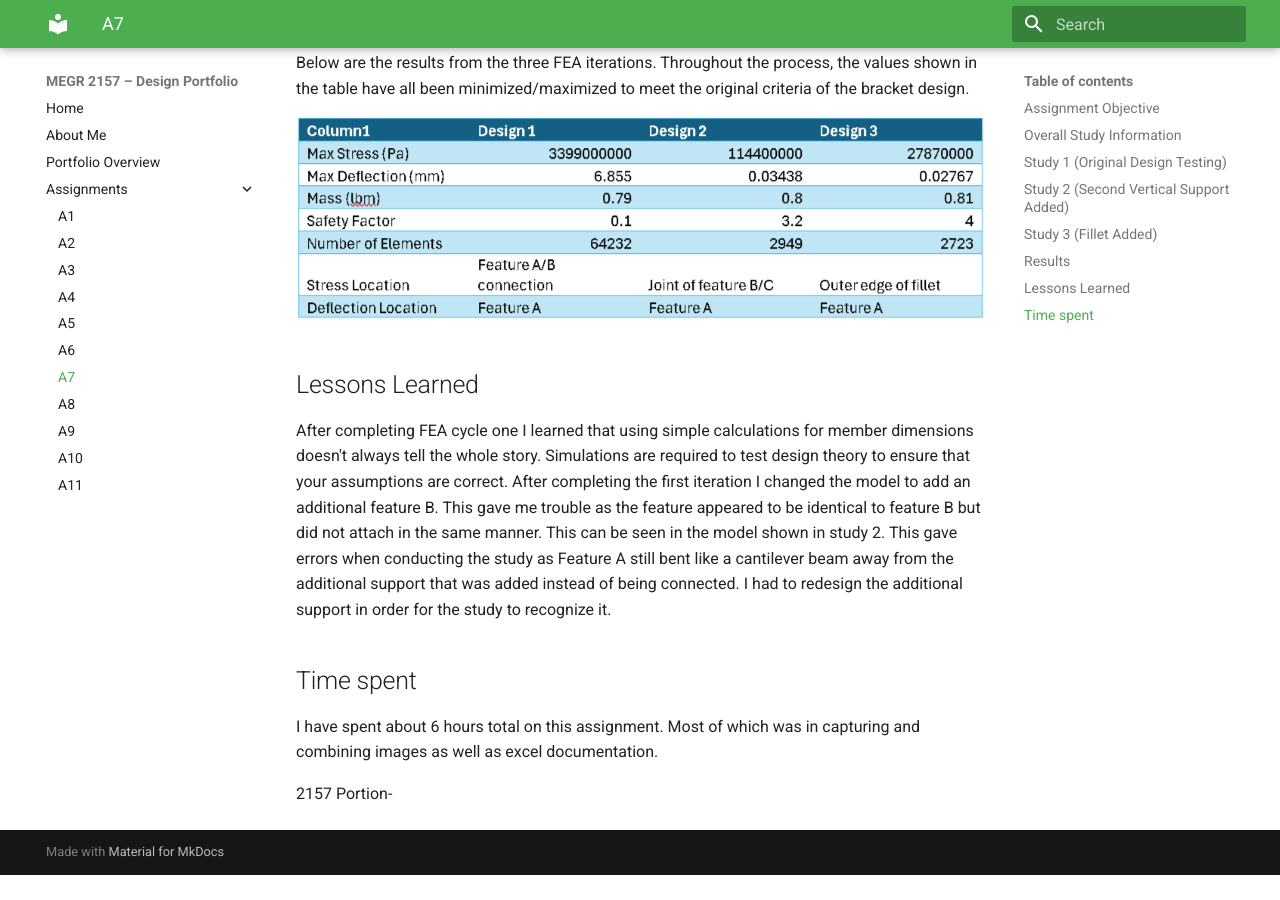
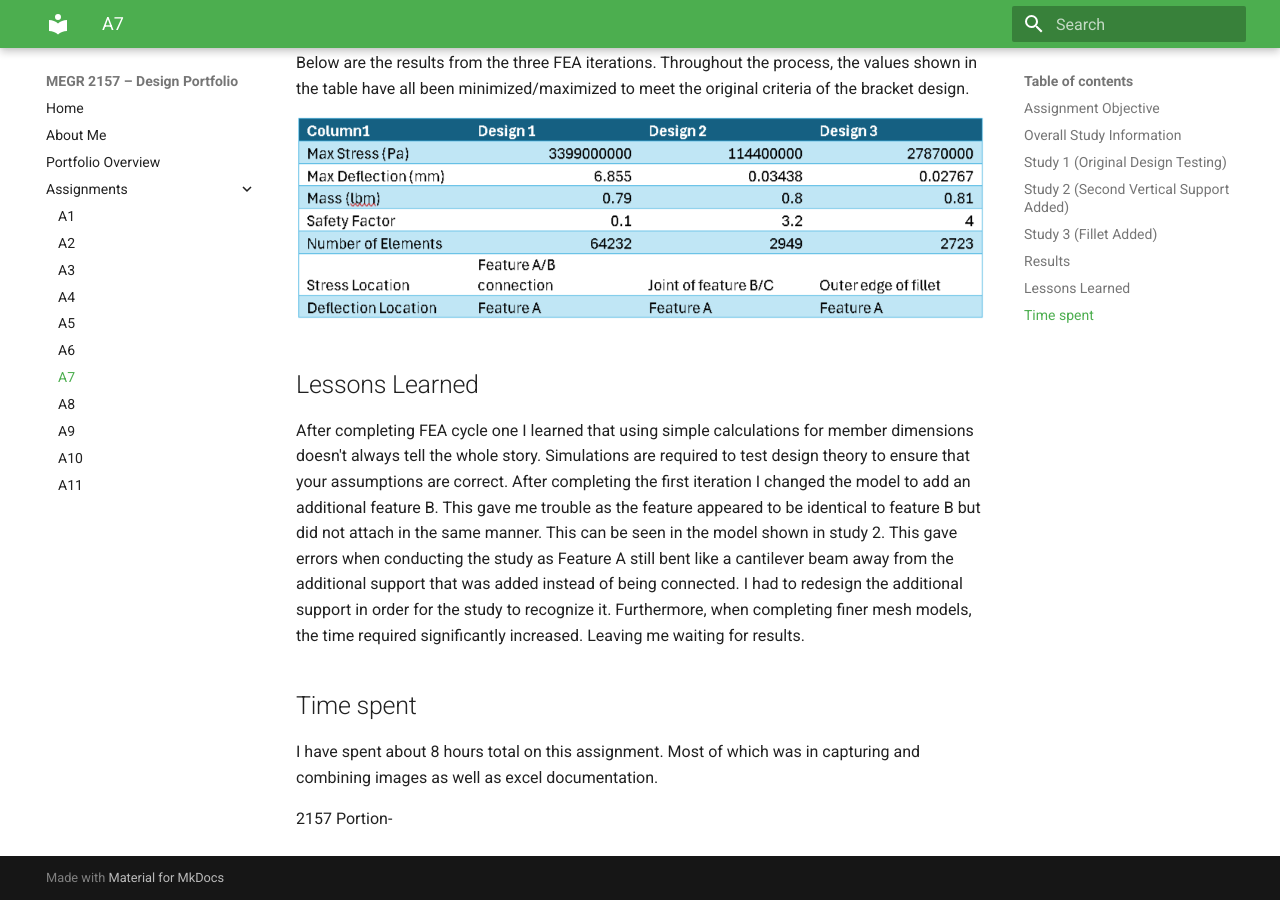
Before and after one commit to Taylor-Rockefeller-Portfolio/megr2157-portfolio, an MkDocs documentation site: the page built from docs/assignments/A07/index.md, in a window 1280 px wide and 900 px high, scrolled down 9684 px. Built offline with MkDocs 1.6.1 and Material for MkDocs 9.7.7, drawn with Linux system fonts in a browser that asks for light colours; before the commit the page ends 10559 px from its top, so only the background shows below that.

Commit message:
Update index.md

```diff
--- a/docs/assignments/A07/index.md
+++ b/docs/assignments/A07/index.md
@@ -80,10 +80,10 @@ Below are the results from the three FEA iterations. Throughout the process, the
 
 ## Lessons Learned
 
-After completing FEA cycle one I learned that using simple calculations for member dimensions doesn't always tell the whole story. Simulations are required to test design theory to ensure that your assumptions are correct. After completing the first iteration I changed the model to add an additional feature B. This gave me trouble as the feature appeared to be identical to feature B but did not attach in the same manner. This can be seen in the model shown in study 2. This gave errors when conducting the study as Feature A still bent like a cantilever beam away from the additional support that was added instead of being connected. I had to redesign the additional support in order for the study to recognize it.
+After completing FEA cycle one I learned that using simple calculations for member dimensions doesn't always tell the whole story. Simulations are required to test design theory to ensure that your assumptions are correct. After completing the first iteration I changed the model to add an additional feature B. This gave me trouble as the feature appeared to be identical to feature B but did not attach in the same manner. This can be seen in the model shown in study 2. This gave errors when conducting the study as Feature A still bent like a cantilever beam away from the additional support that was added instead of being connected. I had to redesign the additional support in order for the study to recognize it. Furthermore, when completing finer mesh models, the time required significantly increased. Leaving me waiting for results.
 
 ## Time spent
 
-I have spent about 6 hours total on this assignment. Most of which was in capturing and combining images as well as excel documentation.
+I have spent about 8 hours total on this assignment. Most of which was in capturing and combining images as well as excel documentation.
 
 2157 Portion-
```
